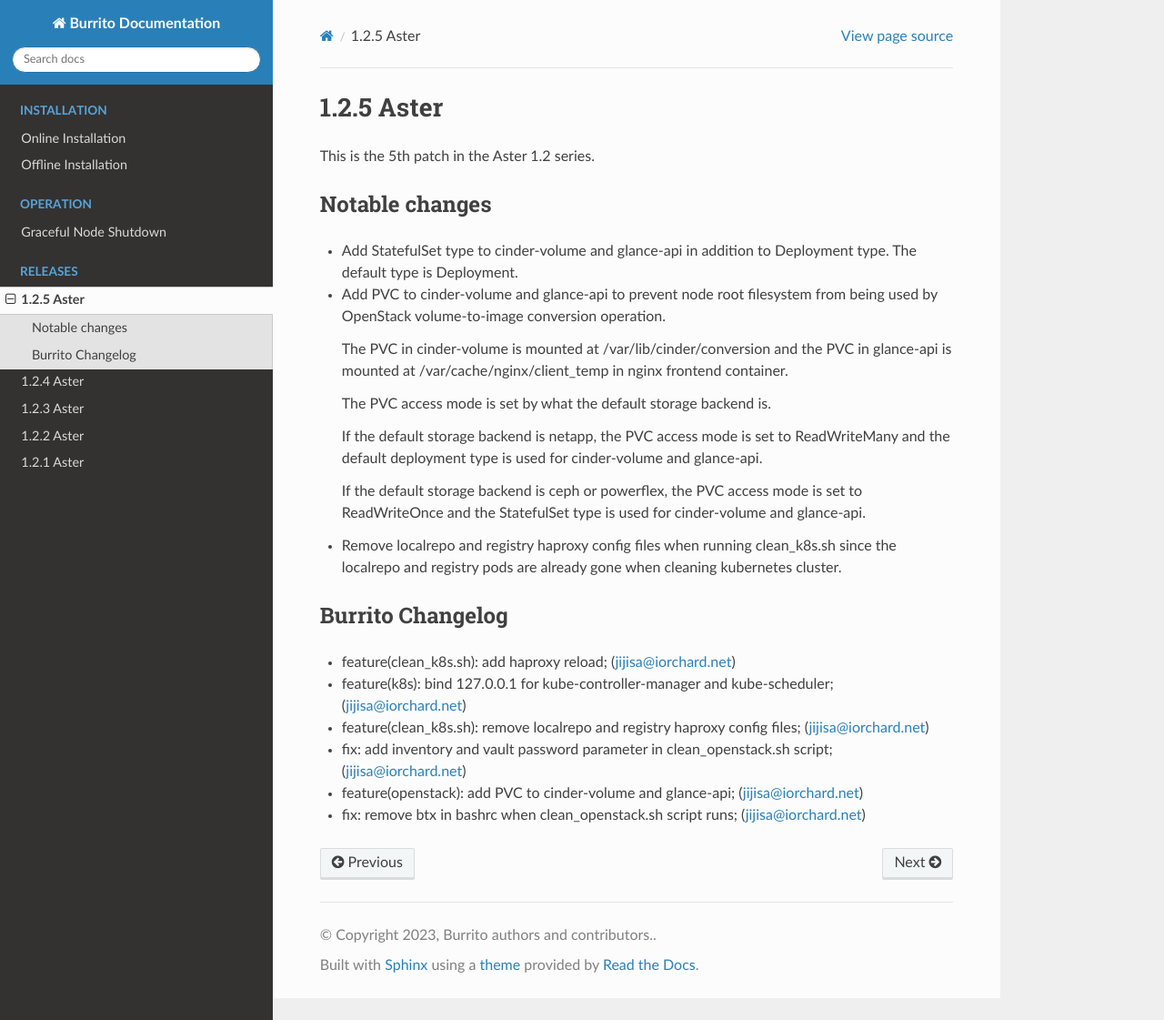
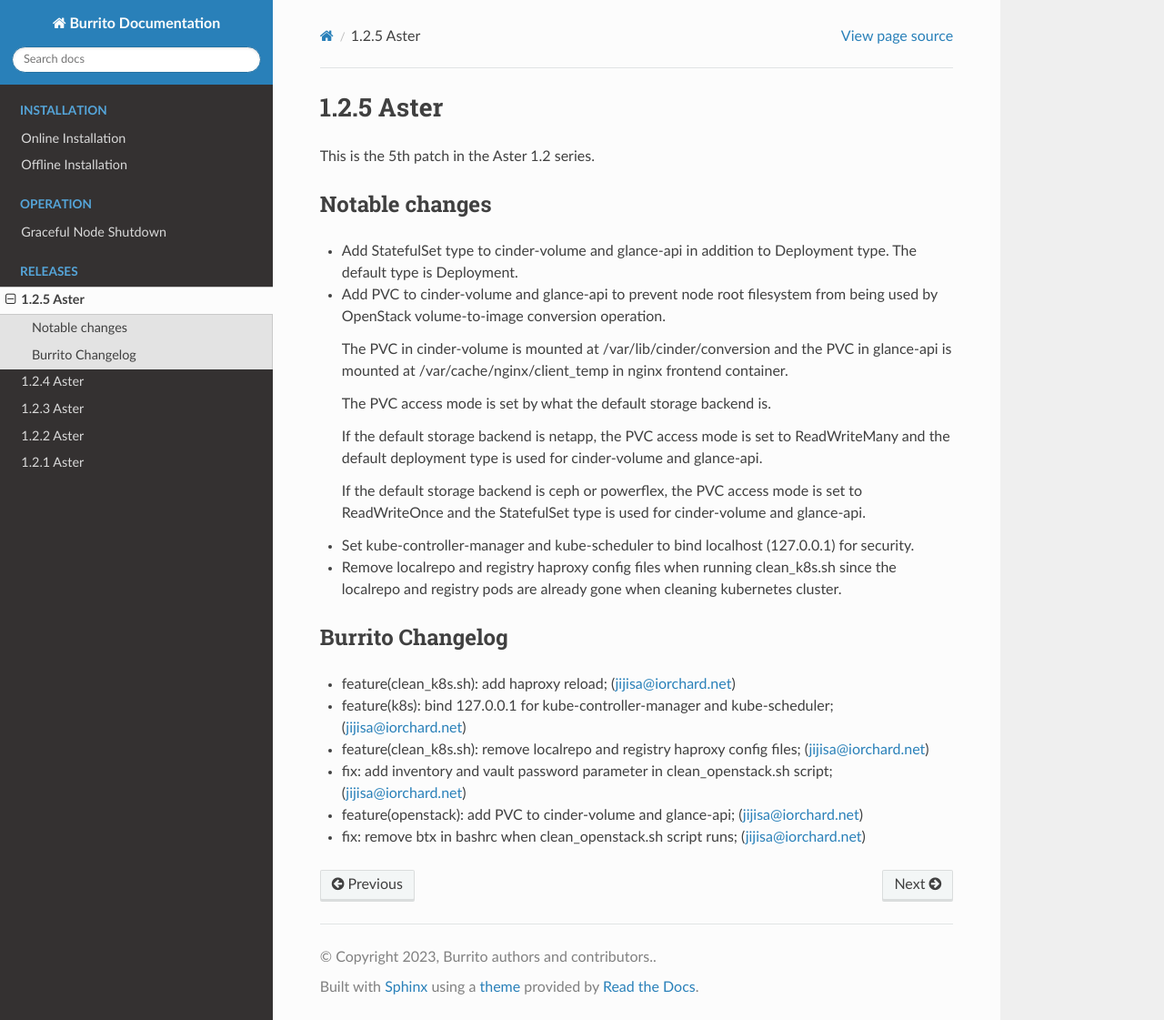
Before and after one commit to iorchard/burrito_docs, a Sphinx documentation site: the page built from source/releases/1.2.5.rst, in a window 1280 px wide and 1121 px high. Shown: the whole window at 91% size. Built offline with Sphinx 7.4.7 and the Read the Docs theme 2.0.0, drawn with Linux system fonts in a browser that asks for light colours; pages that are not in the unit, such as notebooks, are missing from menus.

Commit message:
update 1.2.5 release note

```diff
--- a/source/releases/1.2.5.rst
+++ b/source/releases/1.2.5.rst
@@ -25,6 +25,9 @@
   the PVC access mode is set to ReadWriteOnce and the StatefulSet type is
   used for cinder-volume and glance-api.
 
+* Set kube-controller-manager and kube-scheduler to bind localhost (127.0.0.1)
+  for security.
+
 * Remove localrepo and registry haproxy config files when running clean_k8s.sh
   since the localrepo and registry pods are already gone
   when cleaning kubernetes cluster.
```
